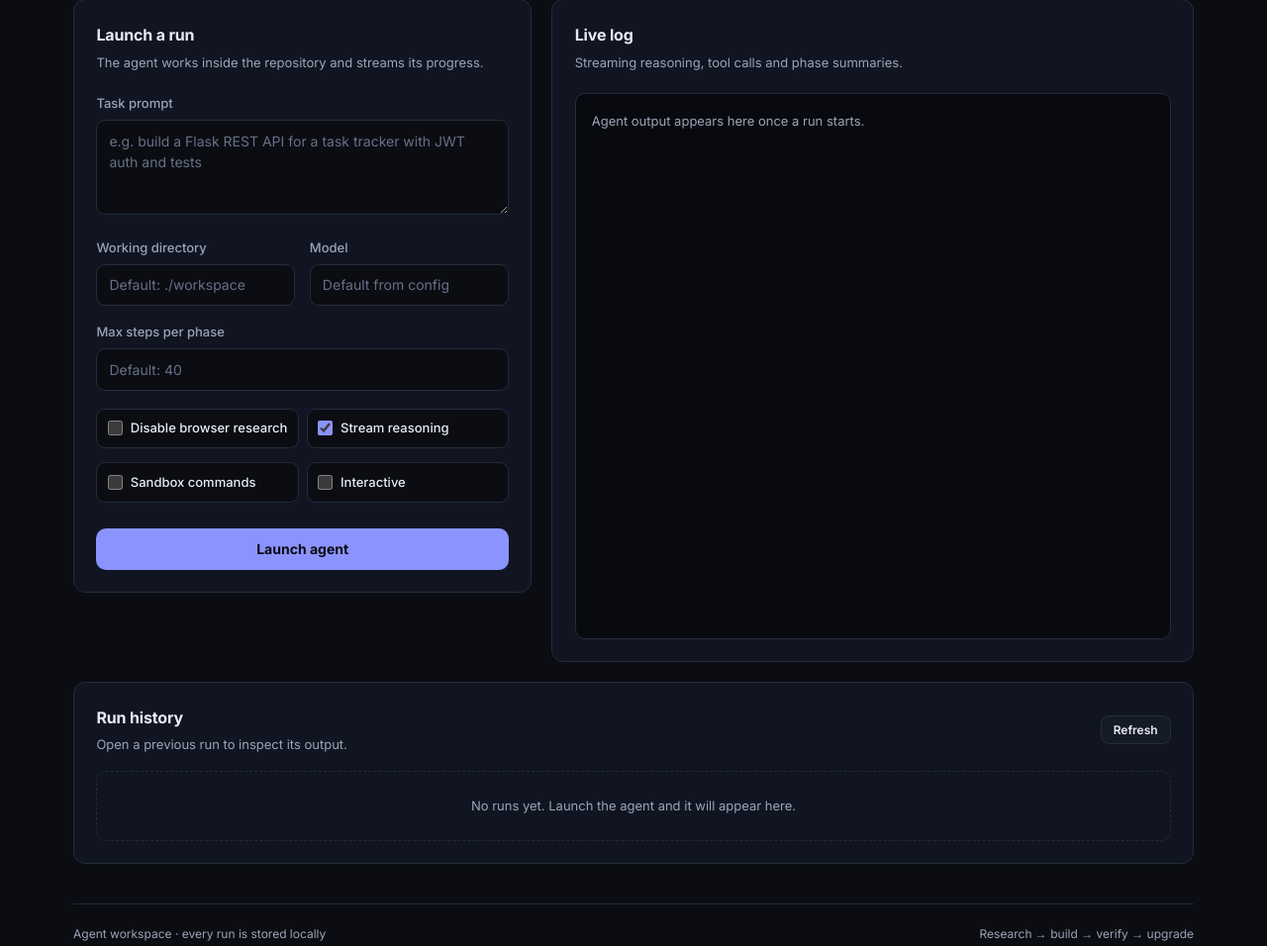
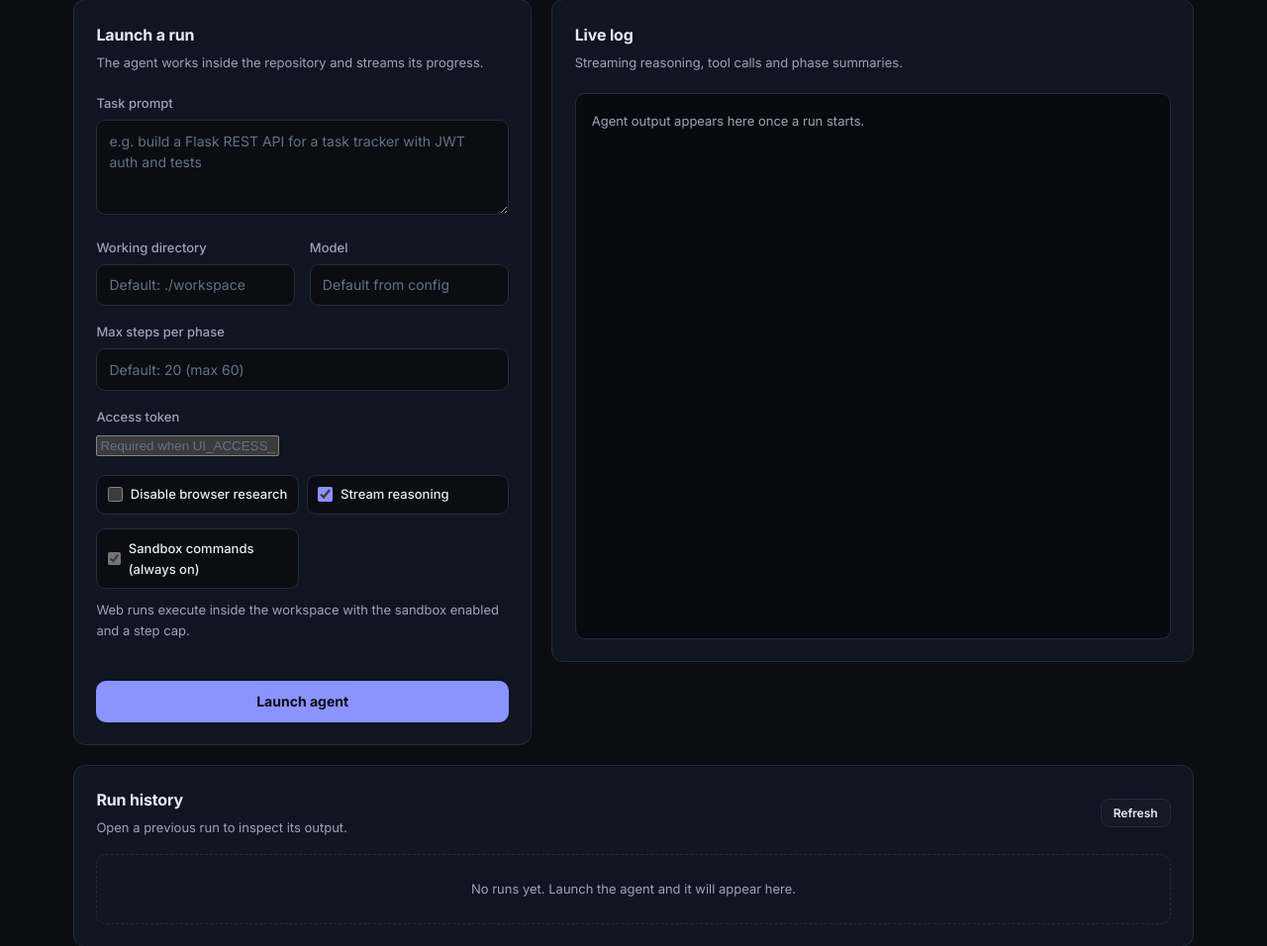
Before and after one commit to ghanendrasahu/ai-integrate-coding, a Flask app: page / in a window 1280 px wide. Shown: the part 255-1211 px from the top of the page at 99% size. Run offline with Flask 3, Linux system fonts and the light colour scheme; data that the repository does not hold is empty.

Commit message:
fix(security): require auth and sandbox web launches

```diff
--- a/frontend/app.py
+++ b/frontend/app.py
@@ -1,3 +1,4 @@
+import hmac
 import json
 import os
 import queue
@@ -11,10 +12,61 @@ from flask import Flask, Response, jsonify, render_template, request
 REPO_ROOT = os.path.dirname(os.path.dirname(os.path.abspath(__file__)))
 RUNS_DIR = os.path.join(REPO_ROOT, "workspace", "runs")
 
+# Runs launched from the web UI always execute inside this root, with the
+# sandbox enabled and a hard step cap. They never touch the repository itself.
+WORKSPACE_ROOT = os.path.realpath(
+    os.environ.get(
+        "AGENT_WORKSPACE_ROOT", os.path.join(REPO_ROOT, "workspace", "projects")
+    )
+)
+ACCESS_TOKEN = os.environ.get("UI_ACCESS_TOKEN", "").strip()
+ALLOW_PUBLIC_LAUNCH = os.environ.get("ALLOW_PUBLIC_LAUNCH", "").strip().lower() in {
+    "1",
+    "true",
+    "yes",
+}
+MAX_WEB_STEPS = max(1, min(int(os.environ.get("MAX_WEB_STEPS", "20")), 60))
+PUBLIC_API_PATHS = {"/api/health"}
+
 app = Flask(__name__)
 
 RUNS: dict[str, "Run"] = {}
 RUNS_LOCK = threading.Lock()
+
+
+def _provided_token() -> str:
+    """Token from the header, or the query string for EventSource requests."""
+    return (
+        request.headers.get("X-Access-Token") or request.args.get("token", "")
+    ).strip()
+
+
+@app.before_request
+def _guard_api():
+    """Require UI_ACCESS_TOKEN for the API when one is configured."""
+    if not request.path.startswith("/api/") or request.path in PUBLIC_API_PATHS:
+        return None
+    if ACCESS_TOKEN and not hmac.compare_digest(_provided_token(), ACCESS_TOKEN):
+        return jsonify({"error": "Unauthorized. Provide the access token."}), 401
+    return None
+
+
+def _safe_workdir(requested: str, run_id: str) -> str:
+    """Resolve a web request to a directory inside WORKSPACE_ROOT only."""
+    os.makedirs(WORKSPACE_ROOT, exist_ok=True)
+    if not requested:
+        target = os.path.join(WORKSPACE_ROOT, f"run-{run_id}")
+    else:
+        target = (
+            requested
+            if os.path.isabs(requested)
+            else os.path.join(WORKSPACE_ROOT, requested)
+        )
+    target = os.path.realpath(target)
+    if os.path.commonpath([target, WORKSPACE_ROOT]) != WORKSPACE_ROOT:
+        raise ValueError("workdir must stay inside the agent workspace")
+    os.makedirs(target, exist_ok=True)
+    return target
 
 
 def _clean(value) -> str:
@@ -161,22 +213,43 @@ def run_detail(run_id: str):
 
 @app.route("/api/launch", methods=["POST"])
 def launch():
+    if not ACCESS_TOKEN and not ALLOW_PUBLIC_LAUNCH:
+        return (
+            jsonify(
+                {
+                    "error": "Launching is disabled. Set UI_ACCESS_TOKEN to enable "
+                    "authenticated runs (or ALLOW_PUBLIC_LAUNCH=1 for a trusted local demo)."
+                }
+            ),
+            403,
+        )
     data = request.get_json(force=True, silent=True) or {}
     task = _clean(data.get("task"))
     if not task:
         return jsonify({"error": "task is required"}), 400
+    if len(task) > 8000:
+        return jsonify({"error": "task is too long (limit 8000 characters)"}), 400
     run_id = uuid.uuid4().hex[:12]
+    try:
+        workdir = _safe_workdir(_clean(data.get("workdir")), run_id)
+    except ValueError as exc:
+        return jsonify({"error": str(exc)}), 400
+    try:
+        requested_steps = int(data.get("max_steps") or MAX_WEB_STEPS)
+    except (TypeError, ValueError):
+        return jsonify({"error": "max_steps must be a number"}), 400
     run = Run(
         run_id=run_id,
         task=task,
-        workdir=_clean(data.get("workdir")),
+        workdir=workdir,
         args={
             "no_browser": bool(data.get("no_browser")),
-            "interactive": bool(data.get("interactive")),
+            "interactive": False,  # no terminal is attached to a web run
             "stream": bool(data.get("stream")),
-            "sandbox": bool(data.get("sandbox")),
+            # Never trust the form here: web runs are always sandboxed.
+            "sandbox": True,
             "model": _clean(data.get("model")),
-            "max_steps": int(data.get("max_steps") or 0) or None,
+            "max_steps": max(1, min(requested_steps, MAX_WEB_STEPS)),
         },
     )
     with RUNS_LOCK:
--- a/frontend/templates/index.html
+++ b/frontend/templates/index.html
@@ -268,15 +268,21 @@
 
         <div class="field">
           <label for="max_steps">Max steps per phase</label>
-          <input type="text" id="max_steps" placeholder="Default: 40">
+          <input type="text" id="max_steps" placeholder="Default: 20 (max 60)">
+        </div>
+
+        <div class="field">
+          <label for="access_token">Access token</label>
+          <input type="password" id="access_token" placeholder="Required when UI_ACCESS_TOKEN is set" autocomplete="off">
         </div>
 
         <div class="checks">
           <label class="check"><input type="checkbox" id="no_browser"> Disable browser research</label>
           <label class="check"><input type="checkbox" id="stream" checked> Stream reasoning</label>
-          <label class="check"><input type="checkbox" id="sandbox"> Sandbox commands</label>
-          <label class="check"><input type="checkbox" id="interactive"> Interactive</label>
+          <label class="check"><input type="checkbox" id="sandbox" checked disabled> Sandbox commands (always on)</label>
         </div>
+
+        <p class="hint">Web runs execute inside the workspace with the sandbox enabled and a step cap.</p>
 
         <button id="launch" class="btn" type="button">Launch agent</button>
         <p id="status" class="status" aria-live="polite"></p>
@@ -319,6 +325,22 @@
   const reportBody = document.getElementById("report_body");
   const historyEl = document.getElementById("history");
 
+  function accessToken() {
+    return document.getElementById("access_token").value.trim();
+  }
+
+  function authHeaders(extra) {
+    const headers = extra || {};
+    const token = accessToken();
+    if (token) headers["X-Access-Token"] = token;
+    return headers;
+  }
+
+  function tokenQuery() {
+    const token = accessToken();
+    return token ? `?token=${encodeURIComponent(token)}` : "";
+  }
+
   function setStatus(text, state) {
     statusEl.textContent = text;
     if (state) {
@@ -342,7 +364,7 @@
 
   async function loadHistory() {
     try {
-      const res = await fetch("/api/history");
+      const res = await fetch("/api/history", { headers: authHeaders() });
       const data = await res.json();
       historyEl.textContent = "";
       const runs = data.runs || [];
@@ -395,7 +417,7 @@
     reportEl.hidden = true;
     setStatus("Loading run...", "");
     try {
-      const res = await fetch(`/api/runs/${runId}`);
+      const res = await fetch(`/api/runs/${runId}`, { headers: authHeaders() });
       const data = await res.json();
       if (!res.ok) throw new Error(data.error || "failed to load");
       (data.events || []).forEach((ev) => {
@@ -431,8 +453,7 @@
       max_steps: document.getElementById("max_steps").value,
       no_browser: document.getElementById("no_browser").checked,
       stream: document.getElementById("stream").checked,
-      sandbox: document.getElementById("sandbox").checked,
-      interactive: document.getElementById("interactive").checked,
+      sandbox: true,
     };
     launchBtn.disabled = true;
     setStatus("Launching agent...", "");
@@ -440,7 +461,7 @@
     try {
       const res = await fetch("/api/launch", {
         method: "POST",
-        headers: { "Content-Type": "application/json" },
+        headers: authHeaders({ "Content-Type": "application/json" }),
         body: JSON.stringify(payload),
       });
       const data = await res.json();
@@ -453,7 +474,7 @@
     }
 
     setStatus("Agent running — streaming output.", "running");
-    const source = new EventSource(`/api/runs/${run_id}/stream`);
+    const source = new EventSource(`/api/runs/${run_id}/stream${tokenQuery()}`);
     source.onmessage = (event) => {
       const msg = JSON.parse(event.data);
       if (msg.type === "line") {
```
Also changed, not shown: frontend/tests/test_app.py (+33 -2 lines), 1 other file.
